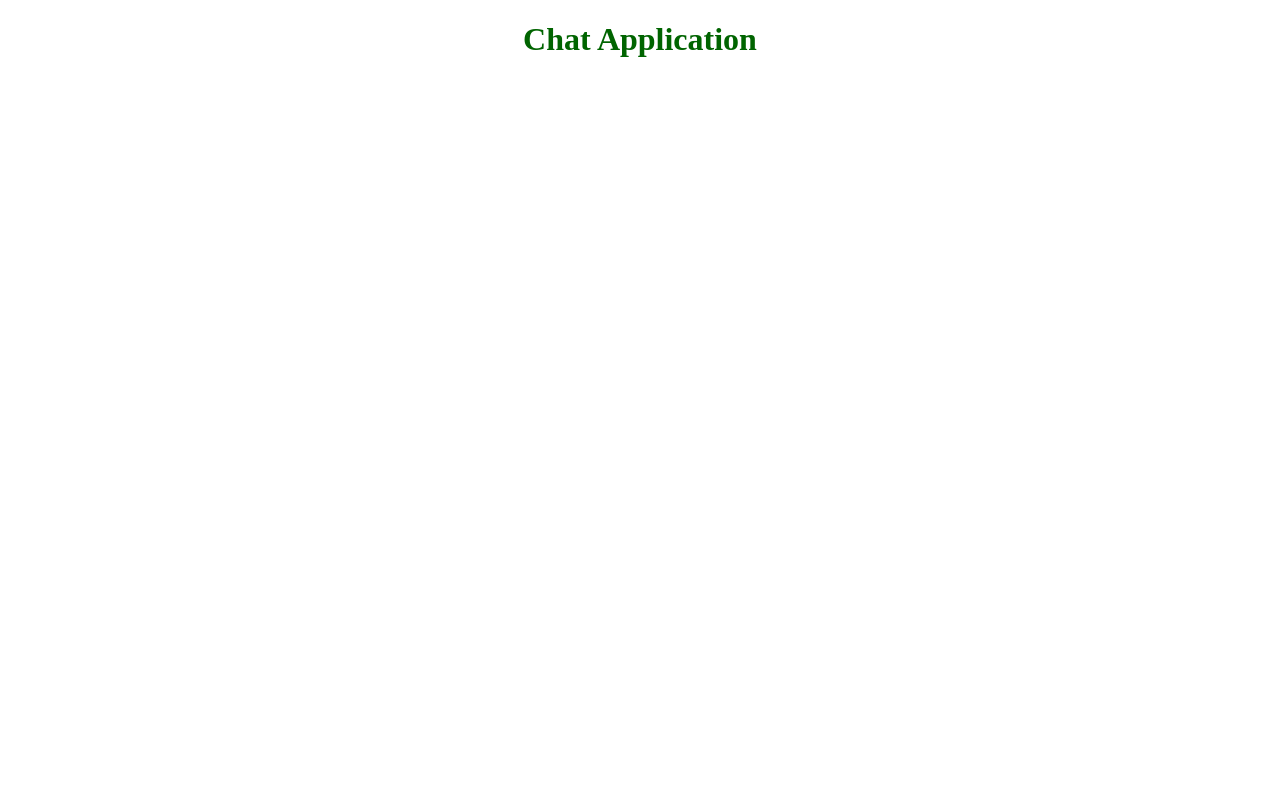
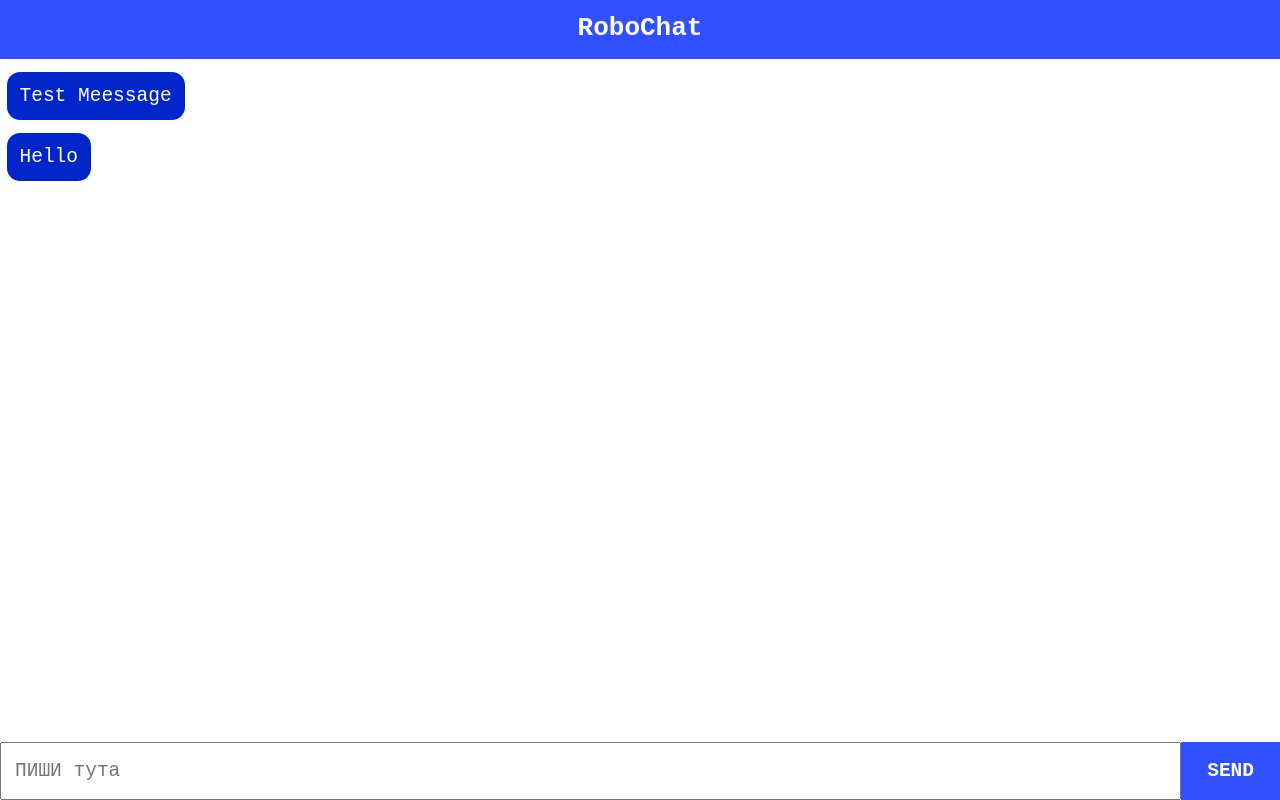
Before and after one commit to dmageyev/chat, a website: page static/index.html in a window 1280 px wide. Drawn offline with nearby package versions, Linux system fonts and the light colour scheme; no server answers.

Commit message:
Leson2_fin

```diff
--- a/static/index.html
+++ b/static/index.html
@@ -8,7 +8,18 @@
     <link rel="stylesheet" href="style.css">
 </head>
 <body>
-    <h1>Chat Application</h1>
+    <main>
+        <h1 class ="header"> RoboChat</h1>
+        <ul id = "messages">
+            <li>Test Meessage</li>
+            <li>Hello</li>
+        </ul>
+        <form id="form">
+            <input type="text" id ="input" placeholder="ПИШИ тута">
+            <input type="submit" class = "submit" value="SEND">
+         </form>
+    </main>
 </body>
+<script src="https://cdn.socket.io/4.8.3/socket.io.min.js" integrity="sha384-kzavj5fiMwLKzzD1f8S7TeoVIEi7uKHvbTA3ueZkrzYq75pNQUiUi6Dy98Q3fxb0" crossorigin="anonymous"></script>
 <script src="script.js"></script>
 </html>
--- a/static/script.js
+++ b/static/script.js
@@ -1 +1,21 @@
-alert('Welcome to Site');
+const socket = io();
+const messages = document.getElementById('messages');
+const form = document.getElementById('form');
+const input = document.getElementById('input');
+
+
+form.addEventListener('submit',function(e) {
+    e.preventDefault();
+    if (input.value) {
+        socket.emit('new_message', input.value);
+        input.value = '';
+    }
+});
+
+socket.on('message', function(msg){
+    var item = document.createElement('li');
+    item.textContent = msg;
+    console.log(msg);
+    messages.appendChild(item);
+    window.scrollTo(0, document.body.scrollHeight);
+});
--- a/static/style.css
+++ b/static/style.css
@@ -1,4 +1,62 @@
-h1 {
-    color:darkgreen;
+* {
+    margin: 0;
+    padding: 0;
+    box-sizing: border-box;
+    font-family: monospace;
+}
+
+main {
+    position: relative;
+    height: 100vh;
+}
+
+.header {
+    position: fixed;
+    padding: 1rem;
     text-align: center;
+    width: 100%;
+    font-size: 2rem;
+    background-color: #304ffe;
+    color: #ffffff;
+    height: 4.5rem;
 }
+
+#form {
+    position: fixed;
+    bottom: 0;
+    width: 100%;
+    display: flex;
+}
+
+#input {
+    width: 100%;
+    height: 4.5rem;
+    padding: 1rem;
+    font-size: 1.5rem;
+}
+
+.submit {
+    background-color: #304ffe;
+    color: #ffffff;
+    padding: 0 2rem;
+    font-weight: bold;
+    font-size: 1.5rem;
+    border: 0;
+}
+
+ul {
+    list-style: none;
+    padding: 5rem 0;
+    display: flex;
+    flex-direction: column;
+    align-items: flex-start;
+}
+
+li {
+    background-color: #0026ca;
+    border-radius: 1rem;
+    color: #ffffff;
+    padding: 1rem;
+    font-size: 1.5rem;
+    margin: 0.5rem;
+}
```
Also changed, not shown: server.js (+28 -13 lines), database.js (added).
